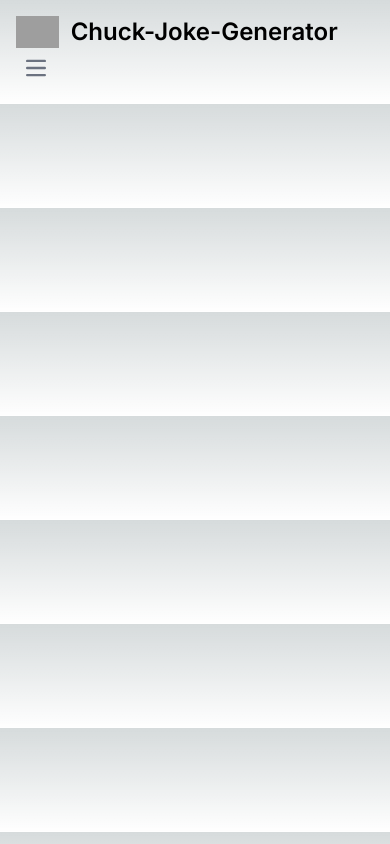
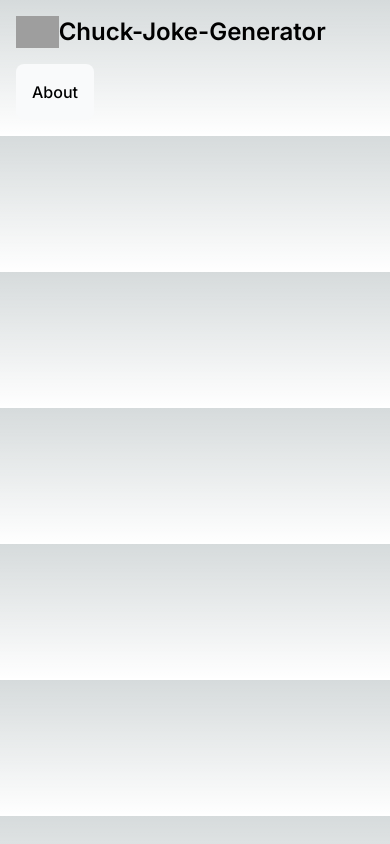
Before and after one commit to T-Poison10/Random-Chuck-Joke, a Next.js app: page /Navbar in a window 390 px wide. Built offline with nearby package versions, Linux system fonts and the light colour scheme; grey boxes are pictures that could not be loaded.

Commit message:
updated progress

```diff
--- a/src/app/Navbar/page.tsx
+++ b/src/app/Navbar/page.tsx
@@ -4,24 +4,17 @@ export default function Nav()
     return(
 
 
-<nav className=" border-gray-200 dark:bg-purple-800">
+<nav className=" dark:bg-purple-800">
   <div className="max-w-screen-xl flex flex-wrap items-center justify-between mx-auto p-4">
-    <a href=".." className="flex items-center space-x-3 rtl:space-x-reverse">
-        <img src="https://api.chucknorris.io/img/chucknorris_logo_coloured_small@2x.png" className="h-8" alt="Flowbite Logo" />
+    <a href=".." className="flex items-center">
+        <img src="https://api.chucknorris.io/img/chucknorris_logo_coloured_small@2x.png" className="h-8" alt="Chuck-Logo" />
         <span className="self-center text-2xl font-semibold whitespace-nowrap dark:text-black">Chuck-Joke-Generator</span>
     </a>
-    <button data-collapse-toggle="navbar-default" type="button" className="inline-flex items-center p-2 w-10 h-10 justify-center text-sm text-gray-500 rounded-lg md:hidden hover:bg-gray-100 focus:outline-none focus:ring-2 focus:ring-gray-200 dark:text-gray-400 dark:hover:bg-gray-700 dark:focus:ring-gray-600" aria-controls="navbar-default" aria-expanded="false">
-        <span className="sr-only">Open main menu</span>
-        <svg className="w-5 h-5" aria-hidden="true" xmlns="http://www.w3.org/2000/svg" fill="none" viewBox="0 0 17 14">
-            <path stroke="currentColor" stroke-linecap="round" stroke-linejoin="round" stroke-width="2" d="M1 1h15M1 7h15M1 13h15"/>
-        </svg>
-    </button>
-    <div className="hidden w-full md:block md:w-auto" >
-      <ul className="font-medium flex flex-col p-4 md:p-0 mt-4 border border-none rounded-lg bg-gray-50 md:flex-row md:space-x-8 rtl:space-x-reverse md:mt-0 md:border-0 md:bg-white dark:bg-transparent md:dark:bg-transparent dark:border-none">
+    <div>
+      <ul className="font-medium flex flex-col p-4 md:p-0 mt-4 border border-none rounded-lg bg-gray-50 md:flex-row  md:mt-0 md:border-0 md:bg-white dark:bg-transparent md:dark:bg-transparent dark:border-none">
         <li>
-          <a href="/About" className="block py-2 px-3 text-black rounded hover:bg-transparent md:hover:bg-transparent md:border-0 md:hover:text-black md:p-0 dark:text-black md:dark:hover:text-white dark:hover:bg-transparent dark:hover:text-white md:dark:hover:bg-transparent">About</a>
+          <a href="/About" className="block text-black rounded hover:bg-transparent dark:hover:text-white md:dark:hover:bg-transparent">About</a>
         </li>
-
       </ul>
     </div>
   </div>
```
